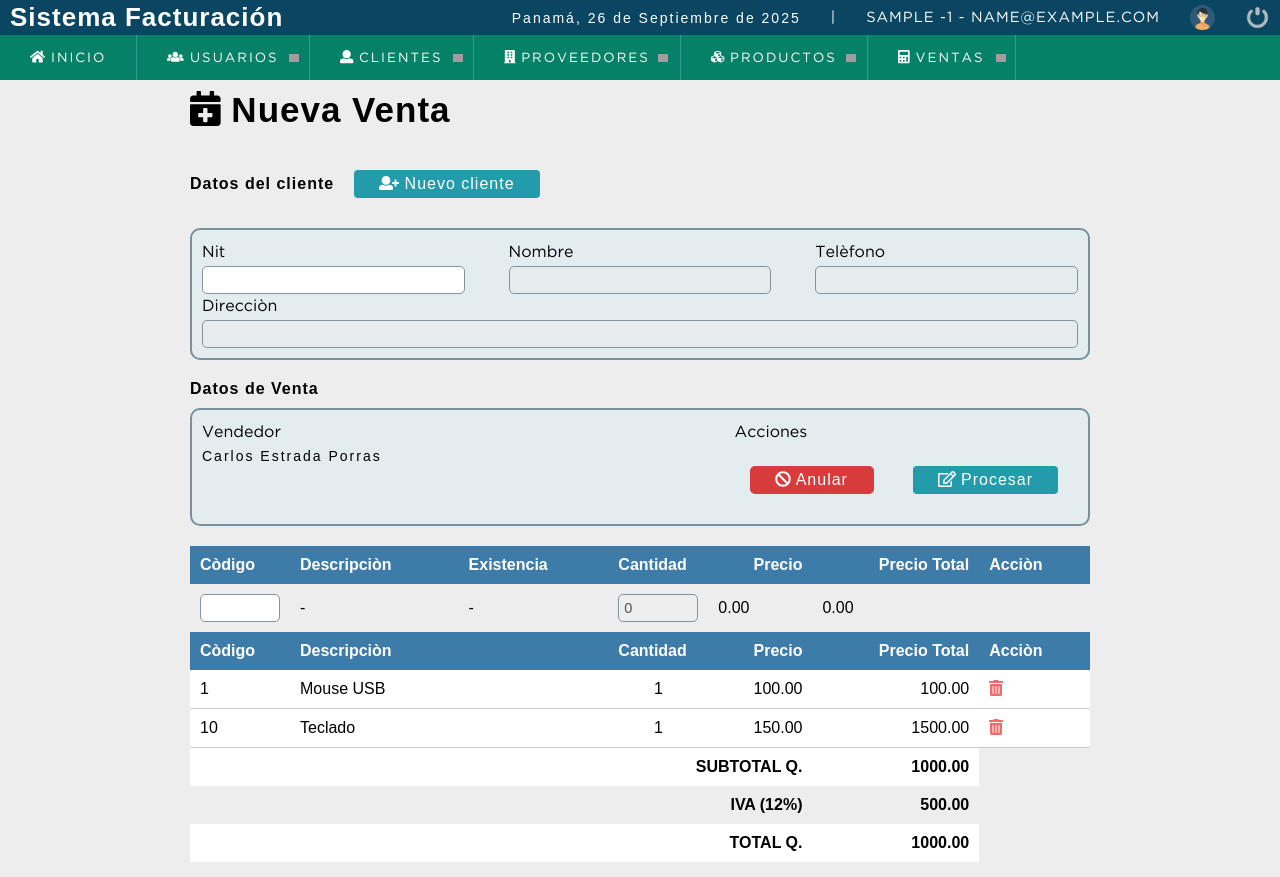
After one commit to CainFernandez/Facturacion, a PHP site: page /sistema/nueva_venta.php in a window 1280 px wide. The commit adds this page. Run offline with PHP 8.4, Linux system fonts and the light colour scheme; the visitor is signed in with stand-in values (Sample User, id 1); grey boxes are pictures that could not be loaded.

Commit message:
Creación Vista - Nueva Venta
- Estilos para nueva venta.
- script para activar a crear nuevo cliente.

```diff
--- a/sistema/css/style.css
+++ b/sistema/css/style.css
@@ -462,3 +462,93 @@ table td{
 	width:420px;
 	text-align:center;
 }
+
+/*============ Ventas ============*/
+.datos_cliente, .datos_venta, .title_page{
+	width: 100%;
+	max-width: 900px;
+	margin: auto;
+	margin-bottom: 20px;
+}
+#detalle_venta tr{
+	background-color: #FFF !important;
+}
+#detalle_venta td{
+	border-bottom: 1px solid #CCC;
+}
+.datos{
+	background-color: #e3ecef;
+	display: -webkit-flex;
+	display: -moz-flex;
+	display: -ms-flex;
+	display: -o-flex;
+	display: flex;
+	display: flex;
+    justify-content: space-between;
+    flex-wrap: wrap;
+    border: 2px solid #78909C;
+    padding: 10px;
+    border-radius: 10px;
+    margin-top: 10px;
+}
+.action_cliente{
+	display: -webkit-flex;
+	display: -moz-flex;
+	display: -ms-flex;
+	display: -o-flex;
+	display: flex;
+	align-items: center;
+}
+
+.datos label{
+	margin: 5px auto;
+}
+.wd20{
+	width: 20%;
+}
+.wd25{
+	width: 25%;
+}
+.wd30{
+	width: 30%;
+}
+.wd40{
+	width: 40%;
+}
+.wd60{
+	width: 60%;
+}
+.wd100{
+	width: 100%;
+}
+#div_registro_cliente, #add_product_venta{
+	display: none;
+}
+.displayN{
+	display: none;
+}
+.tbl_venta{
+	max-width: 900px;
+	margin: auto;
+}
+.tbl_venta tfoot td{
+	font-weight: bold;
+}
+.textright{
+	text-align: right;
+}
+.textcenter{
+	text-align: center;
+}
+.textleft{
+	text-align: left;
+}
+.btn_anular{
+	background-color: #f36a6a;
+	border: 0;
+	border-radius: 5px;
+	cursor: pointer;
+	padding: 10px;
+	margin: 0 3px;
+	color: #FFF;
+}
--- a/sistema/includes/nav.php
+++ b/sistema/includes/nav.php
@@ -43,10 +43,10 @@
 					    </ul>
 				    </li>
 				    <li class="principal">
-					    <a href="#"><i class="fa fa-calculator" aria-hidden="true"></i> Facturas</a>
+					    <a href="#"><i class="fa fa-calculator" aria-hidden="true"></i> Ventas</a>
 					    <ul>
-						    <li><a href="#"><i class="fa fa-calendar-plus" aria-hidden="true"></i> Nuevo Factura</a></li>
-						    <li><a href="#"><i class="fa fa-calculator" aria-hidden="true"></i> Facturas</a></li>
+						    <li><a href="nueva_venta.php"><i class="fa fa-calendar-plus" aria-hidden="true"></i> Nuevo Venta</a></li>
+						    <li><a href="#"><i class="fa fa-calculator" aria-hidden="true"></i> Ventas</a></li>
 					    </ul>
 				    </li>
 			</ul>
--- a/sistema/js/functions.js
+++ b/sistema/js/functions.js
@@ -141,11 +141,23 @@ $(document).ready(function(){
         e.preventDefault();
         var sistema = getUrl();
         location.href = sistema+'buscar_productos.php?proveedor='+$(this).val();
-    })
+    });
+
+ //---------------- Nueva Ventas ---------------------//
+    //Activa campos para registrar cliente.
+    $('.btn_new_cliente').click(function(e){
+        e.preventDefault();
+        $('#nom_cliente').removeAttr('disabled');
+        $('#tel_cliente').removeAttr('disabled');
+        $('#dir_cliente').removeAttr('disabled');
+
+        $('#div_registro_cliente').slideDown();
+    });
 
 
 }); //End Ready
 
+//---------------------------------- FUNCIONES ----------------------------------//
 //Funcion buscar producto.
 function getUrl(){
     var loc = window.location;
@@ -220,7 +232,7 @@ function delProduct() {
 
 }
 
-//Cerrar modal
+//Funcion Cerrar modal
 function coloseModal(){
 
     $('#txtCantidad').val('');
--- /dev/null
+++ b/sistema/nueva_venta.php
@@ -0,0 +1,138 @@
+<?php
+    session_start();
+    include "../conexion.php";
+?>
+
+<!DOCTYPE html>
+<html lang="en">
+<head>
+    <meta charset="UTF-8">
+    <meta name="viewport" content="width=device-width, initial-scale=1.0">
+    <?php include "includes/scripts.php"; ?>
+    <title>Nueva Venta</title>
+</head>
+<body>
+    <?php include "includes/header.php"; ?>
+
+    <section id="container">
+        <div class="title_page">
+            <h1><i class="fa fa-calendar-plus" aria-hidden="true"></i> Nueva Venta</h1>
+        </div>
+        <div class="datos_cliente">
+            <div class="action_cliente">
+                <h4>Datos del cliente</h4>
+                <a href="#" class="btn_new btn_new_cliente"><i class="fa fa-user-plus" aria-hidden="true"></i> Nuevo cliente</a>
+            </div>
+            <form name="form_new_cliente_venta" id="form_new_cliente_venta" class="datos">
+                <input type="hidden" name="action" value="addCliente">
+                <input type="hidden" id="idcliente" name="idcliente" value="" required>
+                <div class="wd30">
+                    <label>Nit</label>
+                    <input type="text" name="nit_cliente" id="nit_cliente">
+                </div>
+                 <div class="wd30">
+                    <label>Nombre</label>
+                    <input type="text" name="nom_cliente" id="nom_cliente" disabled required>
+                </div>
+                 <div class="wd30">
+                    <label>Telèfono</label>
+                    <input type="number" name="tel_cliente" id="tel_cliente" disabled required>
+                </div>
+                 <div class="wd100">
+                    <label>Direcciòn</label>
+                    <input type="text" name="dir_cliente" id="dir_cliente" disabled required>
+                </div>
+                <div id="div_registro_cliente" class="wd100">
+                    <button type="submit" class="btn_save"><i class="fa fa-save" aria-hidden="true"></i> Guardar</button>
+                </div>
+            </form>
+        </div>
+        <div class="datos_venta">
+            <h4>Datos de Venta</h4>
+            <div class="datos">
+                <div class="wd50">
+                    <label>Vendedor</label>
+                    <p>Carlos Estrada Porras</p>
+                </div>
+                <div class="wd50">
+                    <label>Acciones</label>
+                    <div id="acciones_venta">
+                        <a href="#" class="btn_ok textcenter" id="btn_anular_venta"><i class="fa fa-ban" aria-hidden="true"></i> Anular</a>
+                        <a href="#" class="btn_new textcenter" id="btn_facturar_venta"><i class="far fa-edit" aria-hidden="true"></i> Procesar</a>
+                    </div>
+                </div>
+            </div>
+        </div>
+        <table class="tbl_venta">
+            <thead>
+                <tr>
+                    <th width="100px">Còdigo</th>
+                    <th>Descripciòn</th>
+                    <th>Existencia</th>
+                    <th width="100px">Cantidad</th>
+                    <th class="textright">Precio</th>
+                    <th class="textright">Precio Total</th>
+                    <th>Acciòn</th>
+                </tr>
+                <tr>
+                    <td><input type="text" name="txt_cod_producto" id="txt_cod_producto"></td>
+                    <td id="txt_descripcion">-</td>
+                    <td id="txt_existencia">-</td>
+                    <td><input type="text" name="txt_cant_producto" id="txt_cant_producto" value="0" min="1" disabled></td>
+                    <td id="txt_precio" class="txtright">0.00</td>
+                    <td id="txt_precio_total" class="txtright">0.00</td>
+                    <td><a href="#" id="add_product_venta" class="link_add"><i class="fas fa-plus" aria-hidden="true"></i> Agregar</a></td>
+                </tr>
+                <tr>
+                    <th>Còdigo</th>
+                    <th colspan="2">Descripciòn</th>
+                    <th>Cantidad</th>
+                    <th class="textright">Precio</th>
+                    <th class="textright">Precio Total</th>
+                    <th>Acciòn</th>
+                </tr>
+            </thead>
+            <tbody id="detalle_venta">
+                <tr>
+                    <td>1</td>
+                    <td colspan="2">Mouse USB</td>
+                    <td class="textcenter">1</td>
+                    <td class="textright">100.00</td>
+                    <td class="textright">100.00</td>
+                    <td class="">
+                        <a href="#" class="link_delete" onclick="event.preventDefault(); del_product_detalle(1);">
+                        <i class="fa fa-trash-alt" aria-hidden="true"></i></a>
+                    </td>
+                </tr>
+                 <tr>
+                    <td>10</td>
+                    <td colspan="2">Teclado</td>
+                    <td class="textcenter">1</td>
+                    <td class="textright">150.00</td>
+                    <td class="textright">1500.00</td>
+                    <td class="">
+                        <a href="#" class="link_delete" onclick="event.preventDefault(); del_product_detalle(1);">
+                        <i class="fa fa-trash-alt" aria-hidden="true"></i></a>
+                    </td>
+                </tr>
+            </tbody>
+            <tfoot>
+                <tr>
+                    <td colspan="5" class="textright">SUBTOTAL Q.</td>
+                    <td class="textright">1000.00</td>
+                </tr>
+                 <tr>
+                    <td colspan="5" class="textright">IVA (12%)</td>
+                    <td class="textright">500.00</td>
+                </tr>
+                 <tr>
+                    <td colspan="5" class="textright">TOTAL Q.</td>
+                    <td class="textright">1000.00</td>
+                </tr>
+            </tfoot>
+        </table>
+    </section>
+
+    <?php include "includes/footer.php"; ?>
+</body>
+</html>
```
